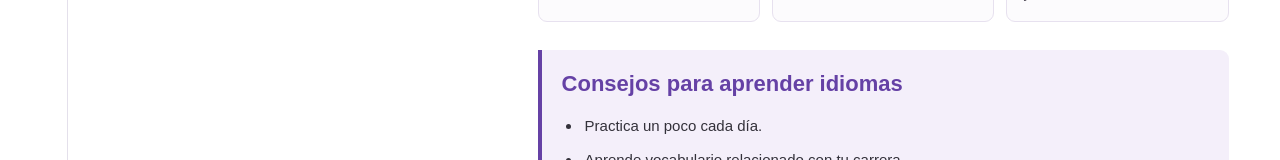
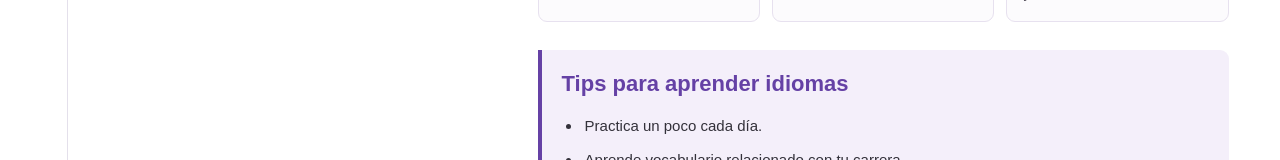
Before and after one commit to edy-hoi/Desarrolloweb_hou, a plain HTML site: page index.html in a window 1280 px wide. Shown: the part 1132-1292 px from the top of the page. Drawn offline with Linux system fonts and the light colour scheme.

Commit message:
Update section title from Spanish to English

```diff
--- a/index.html
+++ b/index.html
@@ -106,7 +106,7 @@
                     </section>
 
                     <section class="tips" aria-labelledby="tips">
-                        <h2 id="tips">Consejos para aprender idiomas</h2>
+                        <h2 id="tips">Tips para aprender idiomas</h2>
                         <ul>
                             <li>Practica un poco cada día.</li>
                             <li>Aprende vocabulario relacionado con tu carrera.</li>
```
